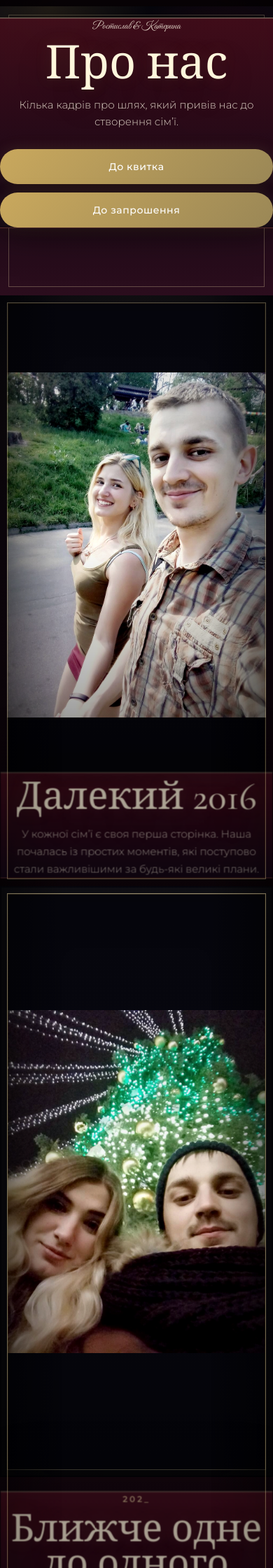
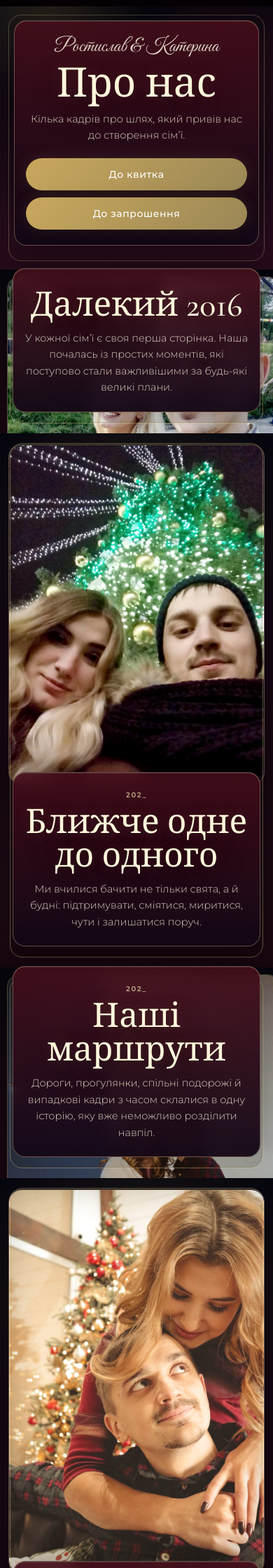
Before and after one commit to TerorRa/Wedding-Invite-Portal, a PHP site: page /about.php in a window 390 px wide. Shown: the part 835-3075 px from the top of the page at 70% size. Run offline with PHP 8.4, Linux system fonts and the light colour scheme; data that the repository does not hold is empty; a stand-in replaces the project's code that opens the database connection.

Commit message:
в курсор

```diff
--- a/about.php
+++ b/about.php
@@ -1,5 +1,4 @@
 <?php
-
 declare(strict_types=1);
 
 require_once __DIR__ . '/bootstrap.php';
@@ -116,6 +115,7 @@ foreach ($aboutPhotos as $index => $photo) {
     <link rel="preconnect" href="https://fonts.gstatic.com" crossorigin>
     <link href="https://fonts.googleapis.com/css2?family=Cormorant+Garamond:ital,wght@0,300;0,400;0,500;0,600;1,400&family=Great+Vibes&family=Montserrat:wght@300;400;500;600&display=swap" rel="stylesheet">
     <link rel="stylesheet" href="assets/css/style.css?v=<?= e($styleVersion) ?>">
+    <link rel="stylesheet" href="assets/css/style_about.css?v=<?= e($styleVersion) ?>">
 </head>
 
 <body class="about-page about-page--snap">
--- a/assets/css/style.css
+++ b/assets/css/style.css
@@ -661,7 +661,7 @@ body::before {
         var(--about-photo);
     background-position: center;
     background-size: cover;
-    background-attachment: fixed;
+    background-attachment: scroll;
 }
 
 .about-snap-section--fixed .about-snap-photo {
--- /dev/null
+++ b/assets/css/style_about.css
@@ -0,0 +1,407 @@
+/*
+ * about-mobile.css
+ * Mobile optimization for Wedding Invite Portal about.php
+ *
+ * Usage option 1:
+ *   Add after style.css in about.php:
+ *   <link rel="stylesheet" href="assets/css/about-mobile.css">
+ *
+ * Usage option 2:
+ *   Copy this whole file to the end of assets/css/style.css.
+ */
+
+ @media (max-width: 768px) {
+    html,
+    body {
+        width: 100%;
+        max-width: 100%;
+        overflow-x: hidden;
+    }
+
+    body.about-page,
+    body.about-page--snap {
+        min-height: 100svh;
+        overflow-x: hidden;
+        overflow-y: auto;
+        background:
+            radial-gradient(circle at 20% 0%, rgba(201, 168, 93, 0.14), transparent 30%),
+            linear-gradient(180deg, #07070f 0%, #170914 48%, #2b0d1d 100%);
+    }
+
+    .about-snap {
+        width: 100%;
+        max-width: 100vw;
+        min-height: auto;
+        overflow: visible;
+        scroll-behavior: smooth;
+    }
+
+    /*
+     * First video screen
+     */
+
+    .about-video-hero {
+        min-height: 100svh;
+        width: 100%;
+        max-width: 100vw;
+        --about-video-gap: 10px;
+        overflow: hidden;
+        background:
+            radial-gradient(circle at 18% 0%, rgba(201, 168, 93, 0.18), transparent 28%),
+            radial-gradient(circle at 86% 20%, rgba(111, 24, 48, 0.34), transparent 32%),
+            linear-gradient(180deg, #07070f 0%, #170914 48%, #2b0d1d 100%);
+    }
+
+    .about-video-hero__media {
+        inset: var(--about-video-gap);
+        width: calc(100% - (var(--about-video-gap) * 2));
+        height: calc(100% - (var(--about-video-gap) * 2));
+        max-width: none;
+        object-fit: cover;
+        object-position: center center;
+        border-radius: 16px;
+    }
+
+    .about-video-hero::before {
+        background:
+            linear-gradient(90deg, rgba(0, 0, 0, 0.28), transparent 24%, transparent 76%, rgba(0, 0, 0, 0.32)),
+            linear-gradient(180deg, rgba(0, 0, 0, 0.10), transparent 35%, rgba(0, 0, 0, 0.82));
+    }
+
+    .about-video-hero::after {
+        inset: var(--about-video-gap);
+        border-radius: 16px;
+        box-shadow:
+            inset 0 0 0 1px rgba(111, 79, 27, 0.2),
+            inset 0 0 58px rgba(0, 0, 0, 0.22);
+    }
+
+    .about-video-note {
+        width: min(82vw, 292px);
+        padding: 12px 14px;
+        color: #fff7dc;
+        border-radius: 14px;
+        background:
+            linear-gradient(180deg, rgba(67, 13, 26, 0.82), rgba(19, 8, 22, 0.88));
+        box-shadow:
+            0 14px 34px rgba(0, 0, 0, 0.32),
+            inset 0 1px 0 rgba(255, 244, 210, 0.12);
+        backdrop-filter: blur(10px);
+    }
+
+    .about-video-note--left {
+        left: 18px;
+        top: auto;
+        bottom: 118px;
+    }
+
+    .about-video-note--right {
+        right: 18px;
+        bottom: 28px;
+    }
+
+    .about-video-note span {
+        font-size: 10px;
+        letter-spacing: 0.16em;
+    }
+
+    .about-video-note p {
+        margin-top: 6px;
+        font-size: 18px;
+        line-height: 1.25;
+    }
+
+    /*
+     * Title section
+     */
+
+    .about-title-section {
+        min-height: auto;
+        padding: 44px 14px 34px;
+        background:
+            radial-gradient(circle at 18% 0%, rgba(201, 168, 93, 0.18), transparent 28%),
+            radial-gradient(circle at 82% 24%, rgba(111, 24, 48, 0.30), transparent 32%),
+            linear-gradient(180deg, #07070f 0%, #170914 48%, #2b0d1d 100%);
+    }
+
+    .about-title-section::after {
+        inset: 12px;
+        border-radius: 18px;
+    }
+
+    .about-title-content {
+        width: 100%;
+        max-width: 100%;
+        margin: 0;
+        padding: 24px 18px;
+        border-radius: 18px;
+    }
+
+    .about-title-content .t-scr {
+        font-size: 28px;
+        line-height: 1.2;
+    }
+
+    .about-title-content h1 {
+        font-size: clamp(46px, 17vw, 72px);
+        line-height: 0.95;
+    }
+
+    .about-title-content p {
+        font-size: 15px;
+        line-height: 1.65;
+    }
+
+    .about-actions {
+        display: grid;
+        grid-template-columns: 1fr;
+        gap: 10px;
+        justify-content: stretch;
+        margin-top: 20px;
+    }
+
+    .about-actions .section-action {
+        width: 100%;
+        min-height: 46px;
+        display: inline-flex;
+        align-items: center;
+        justify-content: center;
+        text-align: center;
+    }
+
+    /*
+     * Story sections as mobile cards
+     */
+
+    .about-snap-section {
+        width: 100%;
+        max-width: 100vw;
+        min-height: auto;
+        display: block;
+        padding: 18px 14px 34px;
+        overflow: visible;
+        isolation: isolate;
+        background:
+            radial-gradient(circle at 50% 18%, rgba(201, 168, 93, 0.14), transparent 34%),
+            linear-gradient(180deg, #07070f 0%, #170914 48%, #2b0d1d 100%);
+    }
+
+    .about-snap-section--fixed {
+        background-attachment: scroll;
+        background-image:
+            radial-gradient(circle at 50% 18%, rgba(201, 168, 93, 0.14), transparent 34%),
+            linear-gradient(180deg, #07070f 0%, #170914 48%, #2b0d1d 100%);
+        background-position: center;
+        background-size: cover;
+    }
+
+    .about-snap-section--fixed .about-snap-photo {
+        display: block;
+    }
+
+    .about-snap-section--flow {
+        display: block;
+        grid-template-rows: none;
+        align-items: initial;
+        padding-bottom: 34px;
+    }
+
+    .about-snap-section--flow .about-snap-photo {
+        display: block;
+        position: relative;
+        inset: auto;
+        min-height: auto;
+        padding: 0;
+    }
+
+    .about-snap-section::before {
+        z-index: 1;
+        background:
+            linear-gradient(180deg, rgba(0, 0, 0, 0.08), transparent 34%, rgba(0, 0, 0, 0.38));
+    }
+
+    .about-snap-section::after {
+        z-index: 3;
+        inset: 14px;
+        border-radius: 18px;
+        box-shadow:
+            inset 0 0 0 1px rgba(111, 79, 27, 0.18),
+            inset 0 0 46px rgba(0, 0, 0, 0.18);
+    }
+
+    .about-snap-photo {
+        position: relative;
+        inset: auto;
+        z-index: 1;
+        width: 100%;
+        max-width: 100%;
+        margin: 0;
+        overflow: hidden;
+        background: rgba(19, 8, 22, 0.82);
+        border: 1px solid rgba(234, 217, 165, 0.34);
+        border-radius: 18px;
+        box-shadow:
+            0 22px 60px rgba(0, 0, 0, 0.34),
+            inset 0 0 0 1px rgba(255, 255, 255, 0.08);
+    }
+
+    .about-snap-photo img,
+    .about-snap-section--flow .about-snap-photo img {
+        width: 100%;
+        height: auto;
+        max-height: 70svh;
+        max-width: none;
+        display: block;
+        object-fit: contain;
+        object-position: center;
+        border: 0;
+        border-radius: 18px;
+        box-shadow: none;
+        filter: saturate(0.94) contrast(1.03);
+    }
+
+    .about-snap-content {
+        position: relative;
+        z-index: 4;
+        width: auto;
+        min-height: auto;
+        margin: -20px 8px 0;
+        padding: 22px 18px 24px;
+        text-align: center;
+        color: #fff7dc;
+        border: 1px solid rgba(234, 217, 165, 0.32);
+        border-radius: 18px;
+        background:
+            linear-gradient(180deg, rgba(67, 13, 26, 0.92), rgba(19, 8, 22, 0.96));
+        box-shadow:
+            0 -14px 48px rgba(0, 0, 0, 0.36),
+            inset 0 1px 0 rgba(255, 244, 210, 0.14);
+        backdrop-filter: blur(10px);
+        transform: none;
+    }
+
+    .about-snap-content span {
+        font-size: 10px;
+        font-weight: 700;
+        letter-spacing: 0.16em;
+        overflow-wrap: anywhere;
+    }
+
+    .about-snap-content h1 {
+        margin: 8px 0 12px;
+        font-size: clamp(42px, 15vw, 64px);
+        line-height: 0.95;
+    }
+
+    .about-snap-content h2 {
+        margin: 8px 0 12px;
+        font-size: clamp(34px, 12vw, 52px);
+        line-height: 1;
+    }
+
+    .about-snap-content p {
+        width: 100%;
+        max-width: 100%;
+        margin: 0 auto;
+        font-size: 15px;
+        line-height: 1.65;
+    }
+
+    /*
+     * Disable heavy scroll animations on mobile.
+     */
+
+    @supports (animation-timeline: view()) {
+        .about-snap-content,
+        .about-flow-text {
+            animation: none;
+            animation-timeline: auto;
+            transform: none;
+        }
+    }
+}
+
+@media (max-width: 420px) {
+    .about-video-note {
+        width: calc(100vw - 36px);
+    }
+
+    .about-video-note--left {
+        left: 18px;
+        right: 18px;
+        bottom: 116px;
+    }
+
+    .about-video-note--right {
+        left: 18px;
+        right: 18px;
+        bottom: 24px;
+    }
+
+    .about-title-section {
+        padding-top: 38px;
+    }
+
+    .about-title-content {
+        padding: 22px 16px;
+    }
+
+    .about-snap-section {
+        padding: 16px 12px 30px;
+    }
+
+    .about-snap-content {
+        margin: -18px 6px 0;
+        padding: 20px 16px 22px;
+    }
+
+    .about-snap-content h1 {
+        font-size: clamp(40px, 17vw, 58px);
+    }
+
+    .about-snap-content h2 {
+        font-size: clamp(32px, 13vw, 48px);
+    }
+
+    .about-snap-content p {
+        font-size: 14.5px;
+        line-height: 1.62;
+    }
+}
+
+@media (max-width: 360px) {
+    .about-video-note p {
+        font-size: 16px;
+    }
+
+    .about-snap-content {
+        padding: 18px 14px 20px;
+    }
+
+    .about-snap-content h1 {
+        font-size: 40px;
+    }
+
+    .about-snap-content h2 {
+        font-size: 32px;
+    }
+
+    .about-snap-content p {
+        font-size: 14px;
+    }
+}
+
+/*
+ * Accessibility/performance: reduce motion for users who prefer it.
+ */
+@media (prefers-reduced-motion: reduce) {
+    .about-video-hero__media {
+        animation: none;
+    }
+
+    .about-snap-content,
+    .about-flow-text {
+        animation: none !important;
+        transform: none !important;
+    }
+}
--- a/invite.php
+++ b/invite.php
@@ -616,7 +616,7 @@ $ticketStartTime = (string)($programItems[0]['event_time'] ?? '15:00');
 
                                 <label class="partner-drink<?= $isCoupleInvite ? '' : ' is-hidden' ?>" <?= $isCoupleInvite ? ' data-always-visible="1"' : '' ?>>
                                     Який напій обирає <?= $isCoupleInvite && $partnerName !== '' ? e($partnerName) : 'партнер / супутник' ?>?
-                                    <select name="partner_drink" class="drink-select" ?>>
+                                    <select name="partner_drink" class="drink-select">
                                         <option value="">❗ Оберіть варіант</option>
                                         <option value="Вино">🍷 Вино</option>
                                         <option value="Шампанське">🥂 Шампанське</option>
@@ -662,7 +662,7 @@ $ticketStartTime = (string)($programItems[0]['event_time'] ?? '15:00');
             <svg class="icon-pause" viewBox="0 0 24 24" fill="currentColor" aria-hidden="true">
                 <path d="M6 19h4V5H6zm8-14v14h4V5z" />
             </svg>
-            <span>Музика планети</span>
+            <span>Для вайбу</span>
         </button>
         <audio data-bg-music data-start-at="33.25" preload="none">
             <source src="assets/audio/<?php echo $nameAudio; ?>" type="audio/mpeg">
```
Also changed, not shown: admin/guests.php (+14 -1 lines), assets/js/invite.js (+98 -6 lines), ticket.php (+12 -4 lines).
